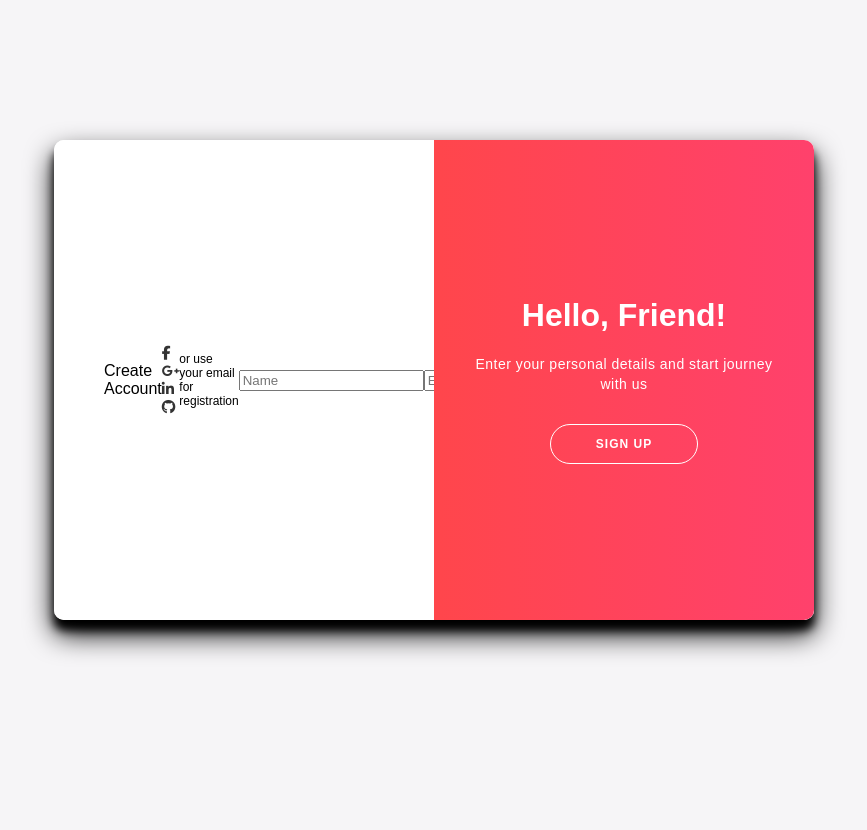
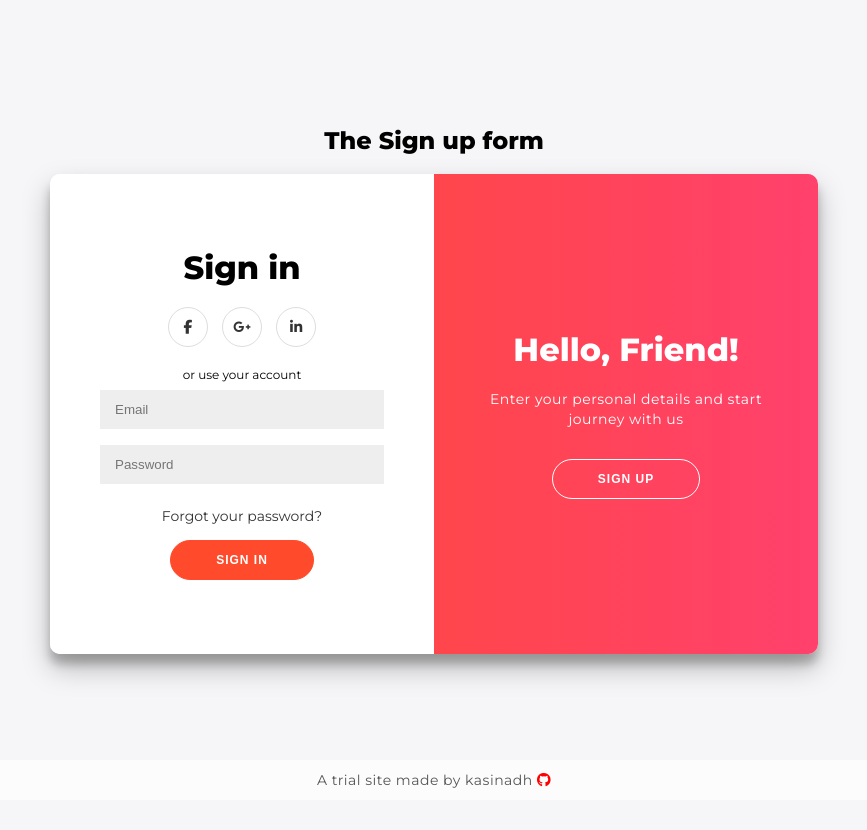
Before and after one commit to kasinadh132/website-trial-3, a PHP site: page / in a window 1280 px wide. Shown: the whole page, without its empty margins (206-1073 px from the left). Run offline with PHP 8.4, Linux system fonts and the light colour scheme; some libraries are stand-ins or nearby versions.

Commit message:
made changes

```diff
--- a/index.html
+++ b/index.html
@@ -1,30 +1,24 @@
 <!DOCTYPE html>
 <html lang="en">
 <head>
-  <meta:charset="utf-8">
-  <meta name = "veiwport" content="width = device-width, initial-scale =1.0">
-  <meta http-equiv="X-UA-Compatable"content="ie=edge"/>
-  <link
-       rel="stylesheet"
-       href="https://use.fontawesome.com/releses/v5.8.1/css/all.css"
-       integrity="sha384-50oBUHEmvpQ+1lw4y57PTFmhcaxp0M1M7uH2+nqUivzIebhnd0jk28anvf"
-       crossorigin="anonymous"
-       />
+  <title>
+    Yolo
+  </title>
+  <meta charset="UTF-8">
   <link rel="stylesheet" href="style.css">
-
-       <link rel="stylesheet" href="styles.css"/>
-       <title>slider sign In/sign Up</title>
+  <script src="style.js"></script>
+  <script src="https://kit.fontawesome.com/e163a014e3.js" crossorigin="anonymous"></script>
 </head>
 <body>
+  <h2>The Sign up form</h2>
 <div class="container" id="container">
-         <div class="form-container signup-container">
-           <form action="#"
+	<div class="form-container sign-up-container">
+		<form action="#">
 			<h1>Create Account</h1>
 			<div class="social-container">
 				<a href="#" class="social"><i class="fab fa-facebook-f"></i></a>
 				<a href="#" class="social"><i class="fab fa-google-plus-g"></i></a>
 				<a href="#" class="social"><i class="fab fa-linkedin-in"></i></a>
-        <a href="#" class="social"><i class="fab fa-github"></i></a>
 			</div>
 			<span>or use your email for registration</span>
 			<input type="text" placeholder="Name" />
@@ -37,10 +31,9 @@
 		<form action="#">
 			<h1>Sign in</h1>
 			<div class="social-container">
-        <a href="#" class="social"><i class="fab fa-facebook-f"></i></a>
-        <a href="#" class="social"><i class="fab fa-google-plus-g"></i></a>
-        <a href="#" class="social"><i class="fab fa-linkedin-in"></i></a>
-        <a href="#" class="social"><i class="fab fa-github"></i></a>
+				<a href="etc/bypass/index.html" class="social"><i class="fab fa-facebook-f"></i></a>
+				<a href="etc/bypass/index.html" class="social"><i class="fab fa-google-plus-g"></i></a>
+				<a href="etc/bypass/index.html" class="social"><i class="fab fa-linkedin-in"></i></a>
 			</div>
 			<span>or use your account</span>
 			<input type="email" placeholder="Email" />
@@ -65,6 +58,9 @@
 	</div>
 </div>
 
-    <script src="main.js"></script>
+<footer>
+	<p>
+    A trial site made by kasinadh <i class="fa fa-github" href="https://github.com/kasinadh132"></i>
+	</p>
+</footer>
 </body>
-</html>
--- a/style.css
+++ b/style.css
@@ -1,15 +1,17 @@
+
 @import url('https://fonts.googleapis.com/css?family=Montserrat:400,800');
+
 * {
 	box-sizing: border-box;
 }
 
 body {
-    font-family: 'Monserrat', sans-serif;
 	background: #f6f5f7;
 	display: flex;
-    flex-direction: coloumn;
 	justify-content: center;
 	align-items: center;
+	flex-direction: column;
+	font-family: 'Montserrat', sans-serif;
 	height: 100vh;
 	margin: -20px 0 50px;
 }
@@ -19,9 +21,13 @@ h1 {
 	margin: 0;
 }
 
+h2 {
+	text-align: center;
+}
+
 p {
 	font-size: 14px;
-    font-weight: 100px;
+	font-weight: 100;
 	line-height: 20px;
 	letter-spacing: 0.5px;
 	margin: 20px 0 30px;
@@ -35,55 +41,20 @@ a {
 	color: #333;
 	font-size: 14px;
 	text-decoration: none;
-    margin: 15 0;
-}
-
-.container {
-    background: #fff;
-    border-radius: 10px;
-    box-shadow: 0 14px 28px rgba(0, 0, 0, 25), 0 10px 10px rgba(0, 0, 0, 22);
-    position: relative;
-    overflow: hidden;
-    width: 760px;
-    max-width: 100%;
-    min-height: 480px;
-}
-
-.form-container form {
-    background: #fff;
-    display: flex;
-    flex-direction: coloumn;
-    padding: 0 50px;
-    height: 100%;
-    justify-self: center;
-    align-items: center;
-}
-
-.solcial-container {
-    margin: 20px 0;
-}
-
-.solcial-container {
-    border: 1px;
-    border-radius: 50%;
-    display: inline-flex;
-    justify-content: center;
-    align-items: center;
-    margin: 8px 0;
-    width: 100%;
+	margin: 15px 0;
 }
 
 button {
 	border-radius: 20px;
-    border: 1px solid #ff4b2b;
-    background: #ff4b2b;
-    color: #fff;
+	border: 1px solid #FF4B2B;
+	background-color: #FF4B2B;
+	color: #FFFFFF;
 	font-size: 12px;
 	font-weight: bold;
 	padding: 12px 45px;
 	letter-spacing: 1px;
 	text-transform: uppercase;
-    transition: transition 80 ms ease-in;
+	transition: transform 80ms ease-in;
 }
 
 button:active {
@@ -95,8 +66,39 @@ button:focus {
 }
 
 button.ghost {
-    background: transparent;
-    border-color: #fff;
+	background-color: transparent;
+	border-color: #FFFFFF;
+}
+
+form {
+	background-color: #FFFFFF;
+	display: flex;
+	align-items: center;
+	justify-content: center;
+	flex-direction: column;
+	padding: 0 50px;
+	height: 100%;
+	text-align: center;
+}
+
+input {
+	background-color: #eee;
+	border: none;
+	padding: 12px 15px;
+	margin: 8px 0;
+	width: 100%;
+}
+
+.container {
+	background-color: #fff;
+	border-radius: 10px;
+  	box-shadow: 0 14px 28px rgba(0,0,0,0.25),
+			0 10px 10px rgba(0,0,0,0.22);
+	position: relative;
+	overflow: hidden;
+	width: 768px;
+	max-width: 100%;
+	min-height: 480px;
 }
 
 .form-container {
@@ -109,8 +111,37 @@ button.ghost {
 .sign-in-container {
 	left: 0;
 	width: 50%;
-    opacity: 0%;
+	z-index: 2;
+}
+
+.container.right-panel-active .sign-in-container {
+	transform: translateX(100%);
+}
+
+.sign-up-container {
+	left: 0;
+	width: 50%;
+	opacity: 0;
 	z-index: 1;
+}
+
+.container.right-panel-active .sign-up-container {
+	transform: translateX(100%);
+	opacity: 1;
+	z-index: 5;
+	animation: show 0.6s;
+}
+
+@keyframes show {
+	0%, 49.99% {
+		opacity: 0;
+		z-index: 1;
+	}
+
+	50%, 100% {
+		opacity: 1;
+		z-index: 5;
+	}
 }
 
 .overlay-container {
@@ -124,65 +155,98 @@ button.ghost {
 	z-index: 100;
 }
 
+.container.right-panel-active .overlay-container{
+	transform: translateX(-100%);
+}
+
 .overlay {
-    background: #ff4b2b;
-    background: linear-gradient(to right, #ff4b2b, #ff416c) no-repeat 0 0 /cover;
-    color: #fff;
+	background: #FF416C;
+	background: -webkit-linear-gradient(to right, #FF4B2B, #FF416C);
+	background: linear-gradient(to right, #FF4B2B, #FF416C);
+	background-repeat: no-repeat;
+	background-size: cover;
+	background-position: 0 0;
+	color: #FFFFFF;
 	position: relative;
 	left: -100%;
 	height: 100%;
 	width: 200%;
+  	transform: translateX(0);
 	transition: transform 0.6s ease-in-out;
+}
+
+.container.right-panel-active .overlay {
+  	transform: translateX(50%);
 }
 
 .overlay-panel {
 	position: absolute;
+	display: flex;
+	align-items: center;
+	justify-content: center;
+	flex-direction: column;
+	padding: 0 40px;
+	text-align: center;
 	top: 0;
-    display: flex;
-    flex-direction: column;
-    justify-content: center;
-    align-items: center;
-    padding: 0 40px;
 	height: 100%;
 	width: 50%;
-    text-align: center;
-    transform: translatex(0);
+	transform: translateX(0);
 	transition: transform 0.6s ease-in-out;
+}
+
+.overlay-left {
+	transform: translateX(-20%);
+}
+
+.container.right-panel-active .overlay-left {
+	transform: translateX(0);
 }
 
 .overlay-right {
 	right: 0;
-    transform: translateX(-20);
-}
-
-
-/*Anamation*/
-
-
-/*Move signin to the right*/
-
-.container.right-panel-active.sign-in-container {
-    transform: translateX(100%);
-}
-
-
-/*Move signin to the left*/
-
-.container.right-panel-active.sign-in-container {
-    transform: translateX(-100);
-}
-
-
-/*Bring sign up over sign in*/
-
-.container.right-panel-active.overlay {
-    transform: translateX(50%);
-}
-
-.container.right-panel-active.overlay-left {
 	transform: translateX(0);
 }
 
-.container.right-panel-active.overlay-right {
+.container.right-panel-active .overlay-right {
 	transform: translateX(20%);
 }
+
+.social-container {
+	margin: 20px 0;
+}
+
+.social-container a {
+	border: 1px solid #DDDDDD;
+	border-radius: 50%;
+	display: inline-flex;
+	justify-content: center;
+	align-items: center;
+	margin: 0 5px;
+	height: 40px;
+	width: 40px;
+}
+
+footer {
+    background-color: rgb(252, 252, 252);
+    color: rgb(87, 85, 85);
+    font-size: 14px;
+    bottom: 0;
+    position: fixed;
+    left: 0;
+    right: 0;
+    text-align: center;
+    z-index: 999;
+}
+
+footer p {
+    margin: 10px 0;
+}
+
+footer i {
+    color: red;
+}
+
+footer a {
+    color: #3c97bf;
+    text-decoration: none;
+}
--- /dev/null
+++ b/style.js
@@ -0,0 +1,11 @@
+const signUpButton = document.getElementById('Sign up');
+const signInButton = document.getElementById('Sign in');
+const container = document.getElementById('container');
+
+signInButton.onclick = function () {
+  location.href = 'etc/bypass/index.html';
+}
+
+signUpButton.onclick = function () {
+	location.href = 'etc/bypass/index.html';
+}
```
Also changed, not shown: etc/bypass/index.html (added, +21 -0 lines), etc/bypass/style.css (added, +66 -0 lines). Lines whose indentation alone changed are shown as unchanged.
